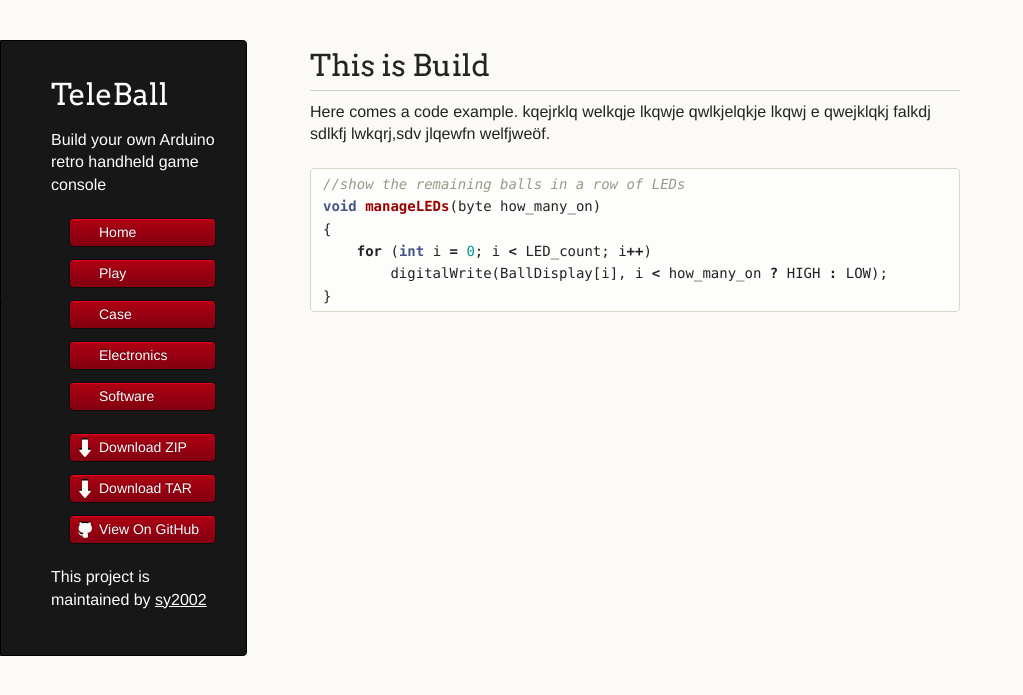
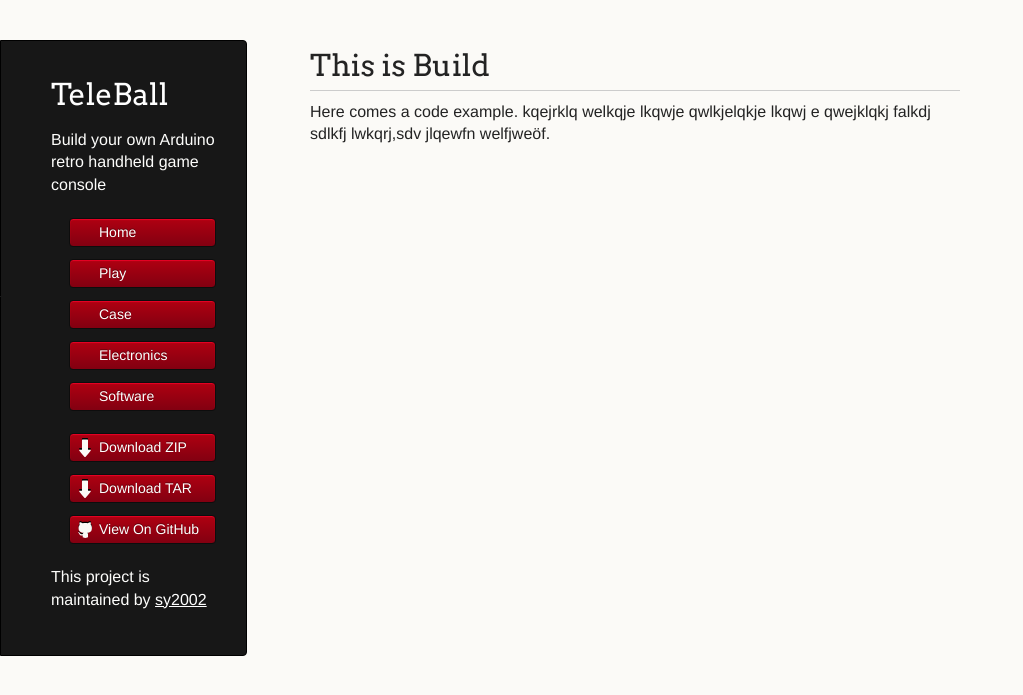
Before and after one commit to sy2002/TeleBall, a Jekyll site: the page built from doc/case.md, in a window 1280 px wide. Shown: the top 695 px of the page, without its empty margins (0-1023 px from the left). Built offline with Jekyll 4.4.1, drawn with Linux system fonts in a browser that asks for light colours.

Commit message:
wip documentation and pages

```diff
--- a/doc/case.md
+++ b/doc/case.md
@@ -8,12 +8,3 @@ This is Build
 
 Here comes a code example. kqejrklq welkqje lkqwje qwlkjelqkje lkqwj e
 qwejklqkj falkdj sdlkfj lwkqrj,sdv jlqewfn welfjweöf.
-
-{% highlight cpp %}
-//show the remaining balls in a row of LEDs
-void manageLEDs(byte how_many_on)
-{
-    for (int i = 0; i < LED_count; i++)
-        digitalWrite(BallDisplay[i], i < how_many_on ? HIGH : LOW);
-}
-{% endhighlight %}
```
